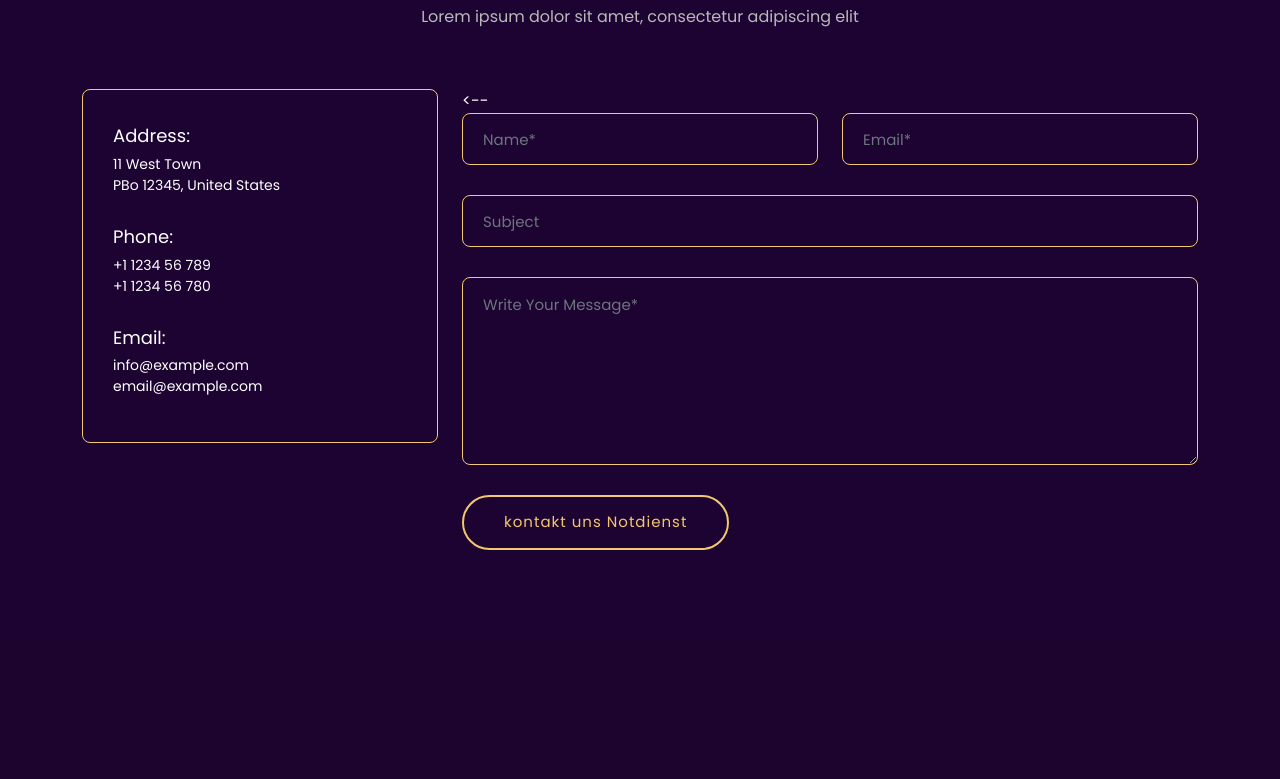
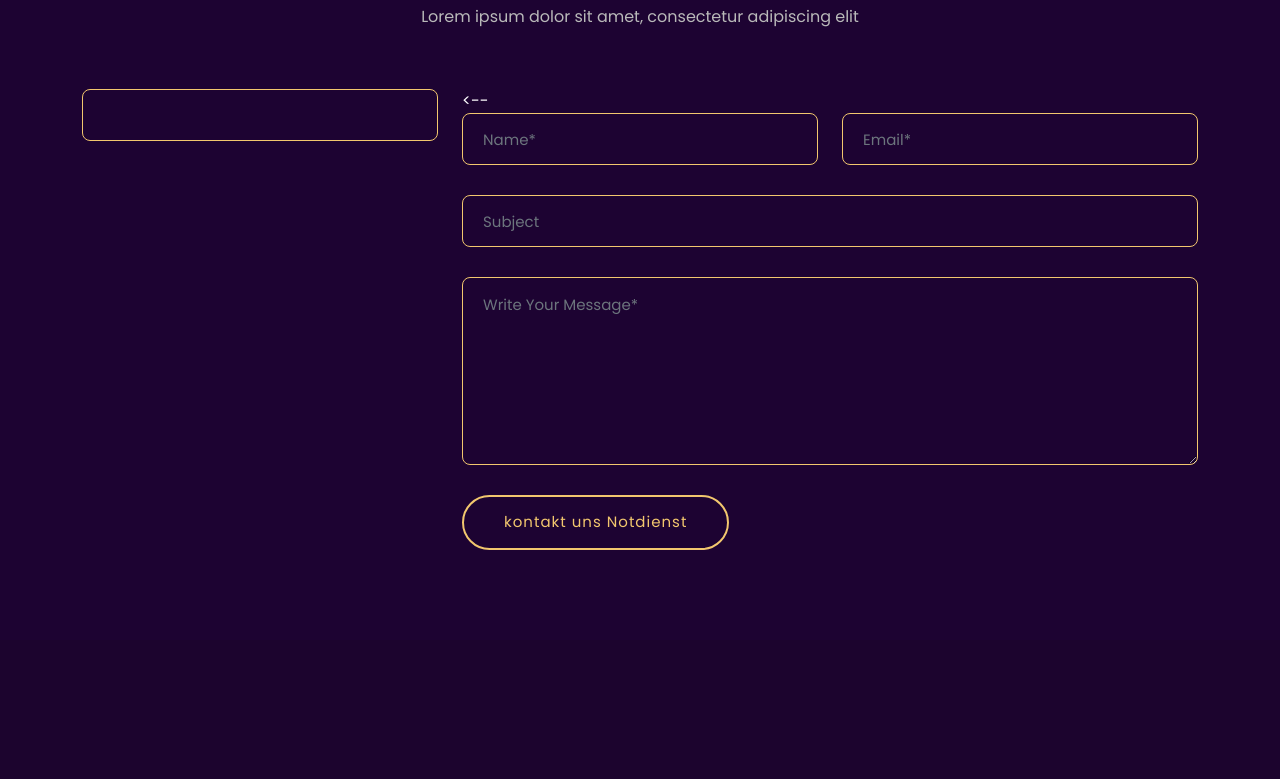
Before and after one commit to websiteBVLK/Duisburg.de, a plain HTML site: page impressum.html in a window 1280 px wide. Shown: the part 3241-4020 px from the top of the page. Drawn offline with Linux system fonts and the light colour scheme.

Commit message:
Update impressum.html

```diff
--- a/impressum.html
+++ b/impressum.html
@@ -374,36 +374,8 @@ Telefon: +4915792483630
         <div class="row">
           <div class="col-lg-4 col-md-12" data-aos="fade-right">
             <div class="contact-information-box-3">
-              <div class="row">
-                <div class="col-lg-12">
-                  <div class="single-contact-info-box">
-                    <div class="contact-info">
-                      <h6>Address:</h6>
-                      <p>11 West Town</p>
-                      <p>PBo 12345, United States</p>
-                    </div>
-                  </div>
-                </div>
-                <div class="col-lg-12">
-                  <div class="single-contact-info-box">
-                    <div class="contact-info">
-                      <h6>Phone:</h6>
-                      <p>+1 1234 56 789</p>
-                      <p>+1 1234 56 780</p>
-                    </div>
-                  </div>
-                </div>
-                <div class="col-lg-12">
-                  <div class="single-contact-info-box">
-                    <div class="contact-info">
-                      <h6>Email:</h6>
-                      <p>info@example.com</p>
-                      <p>email@example.com</p>
-                    </div>
-                  </div>
-                </div>
-              </div>
-            </div>
+
+             </div>
           </div>
           <div class="col-lg-8 col-md-12" data-aos="fade-left">
             <div class="contact-form-box contact-form contact-form-3">
@@ -585,9 +557,7 @@ Telefon: +4915792483630
                             <h3>Contacts</h3>
                         </div>
                           <div class="footer-text">
-                              <p><i class="bi bi-geo-alt-fill mr-15"></i> 101 West Town , PBO 12345, DU</p>
-                              <p><i class="bi bi-telephone-inbound-fill mr-15"></i> +49 1234 56 789</p>
-                              <p><i class="bi bi-envelope-fill mr-15"></i> contact@SchneiderWebentwicklung.com</p>
+
                           </div>
                     </div>
                     <div class="footer-widget">
@@ -628,7 +598,7 @@ Telefon: +4915792483630
 
 
   <link rel="stylesheet" href="https://maxcdn.bootstrapcdn.com/font-awesome/4.5.0/css/font-awesome.min.css">
-<a href="https://api.whatsapp.com/send?phone=+4915792483630" class="float bounce" target="_blank">
+<a href="https://wa.me/+4915792483630" class="float bounce" target="_blank">
 <i class="fa fa-whatsapp my-float"></i>
 </a>
 
@@ -689,7 +659,7 @@ Telefon: +4915792483630
 
 
 <link rel="stylesheet" href="https://maxcdn.bootstrapcdn.com/font-awesome/4.5.0/css/font-awesome.min.css">
-<a href="https://api.whatsapp.com/send?phone=+4915792483630" class="floate bounce" target="_blank">
+<a href="https://wa.me/+4915792483630" class="floate bounce" target="_blank">
 <i class="fa fa-phone my-float"></i>
 </a>
 
@@ -747,7 +717,7 @@ Telefon: +4915792483630
 
 
 <link rel="stylesheet" href="https://maxcdn.bootstrapcdn.com/font-awesome/4.5.0/css/font-awesome.min.css">
-<a href="https://api.whatsapp.com/send?phone=+4915792483630" class="floati bounce" target="_blank">
+<a href="https://wa.me/+4915792483630" class="floati bounce" target="_blank">
   <i class="fa fa-user my-float"></i></a>
 
 
```
